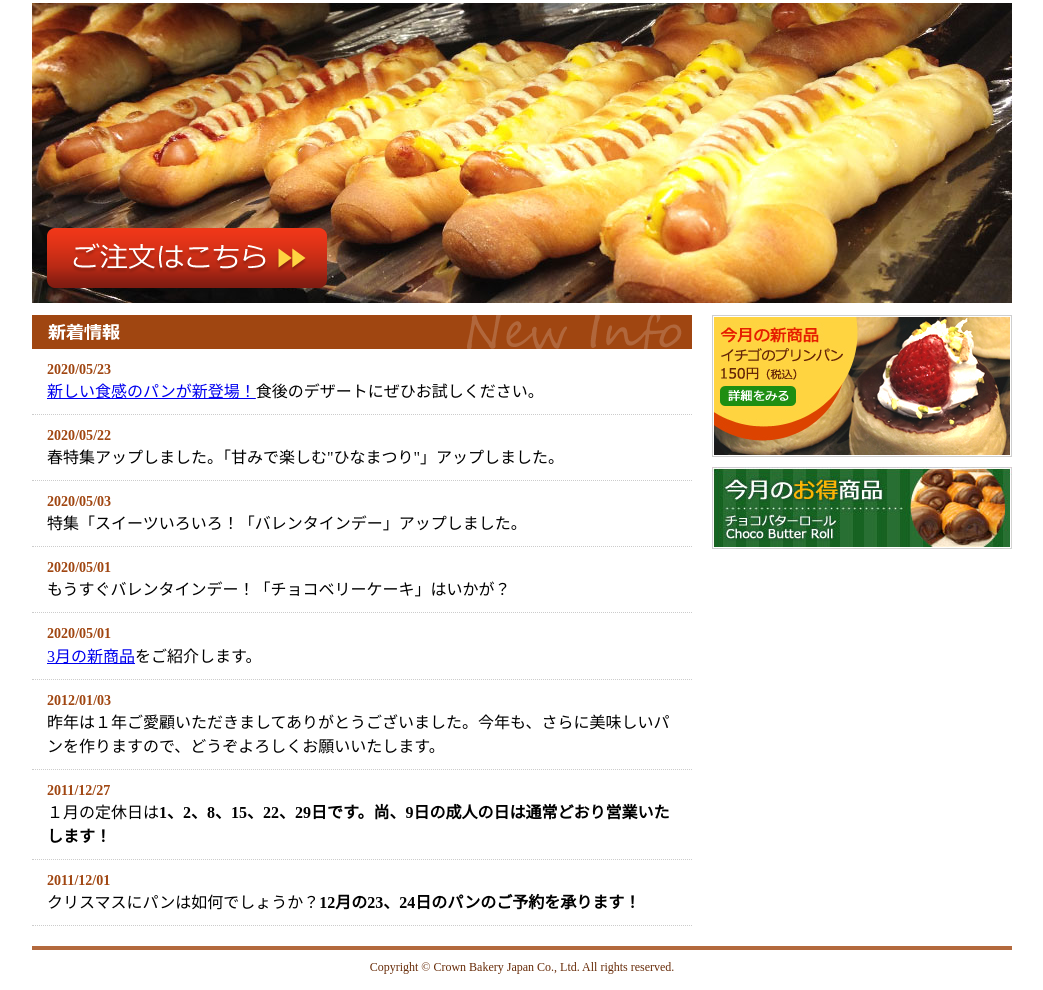
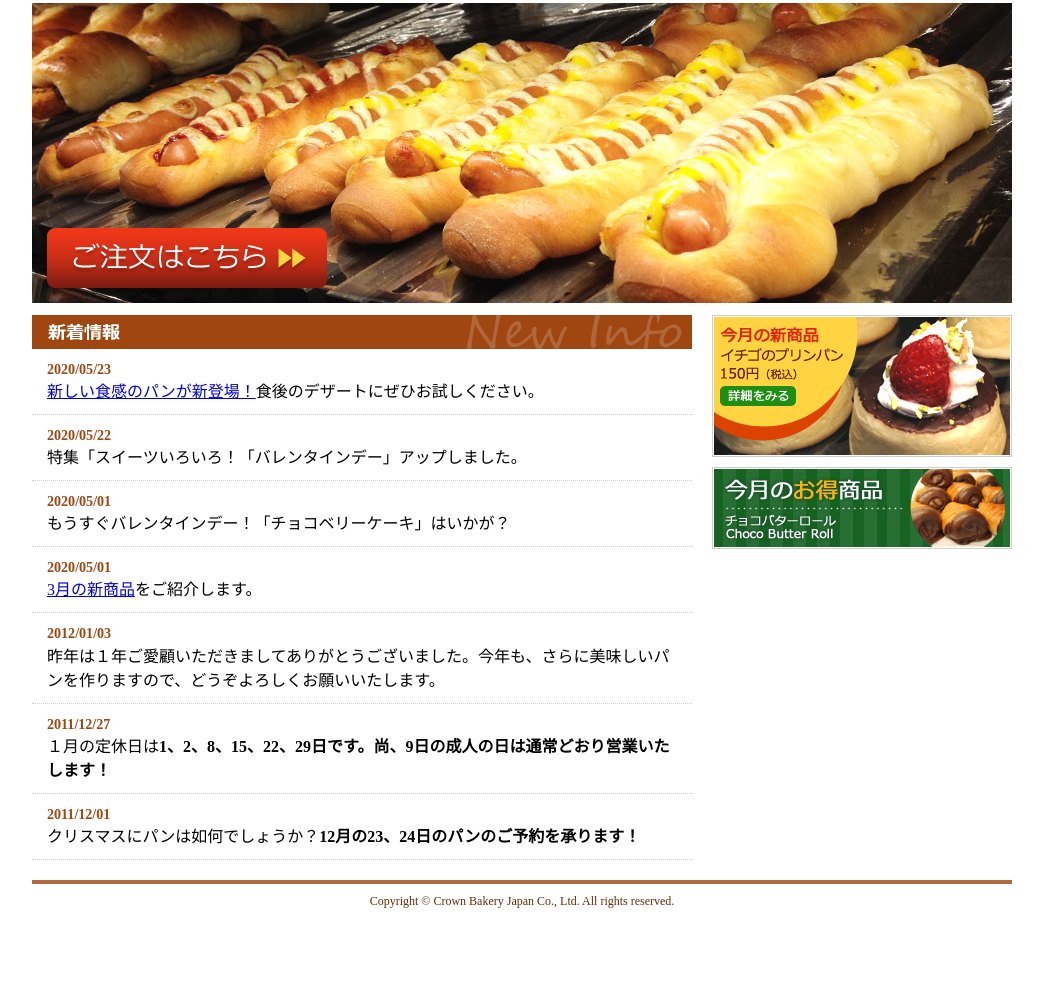
Before and after one commit to okakumi/bakery, a plain HTML site: page index.html in a window 1280 px wide. Shown: the part 2323-3313 px from the top of the page, without its empty margins (118-1161 px from the left). After the commit the page ends 3247 px from the top, so only its background shows below. Drawn offline with Linux system fonts and the light colour scheme.

Commit message:
あああああああああああああああああああああああああああああああああああああああああああああああああああああああああああああ

```diff
--- a/index.html
+++ b/index.html
@@ -29,8 +29,7 @@
                     <dt>2020/05/23</dt>
                     <dd><a href="products.html">新しい食感のパンが新登場！</a>食後のデザートにぜひお試しください。</dd>
                     <dt>2020/05/22</dt>
-                    <dd>春特集アップしました。「甘みで楽しむ"ひなまつり"」アップしました。</dd>
-                    <dt>2020/05/03</dt>
+
                     <dd>特集「スイーツいろいろ！「バレンタインデー」アップしました。</dd>
                     <dt>2020/05/01</dt>
                     <dd>もうすぐバレンタインデー！「チョコベリーケーキ」はいかが？</dd>
```
